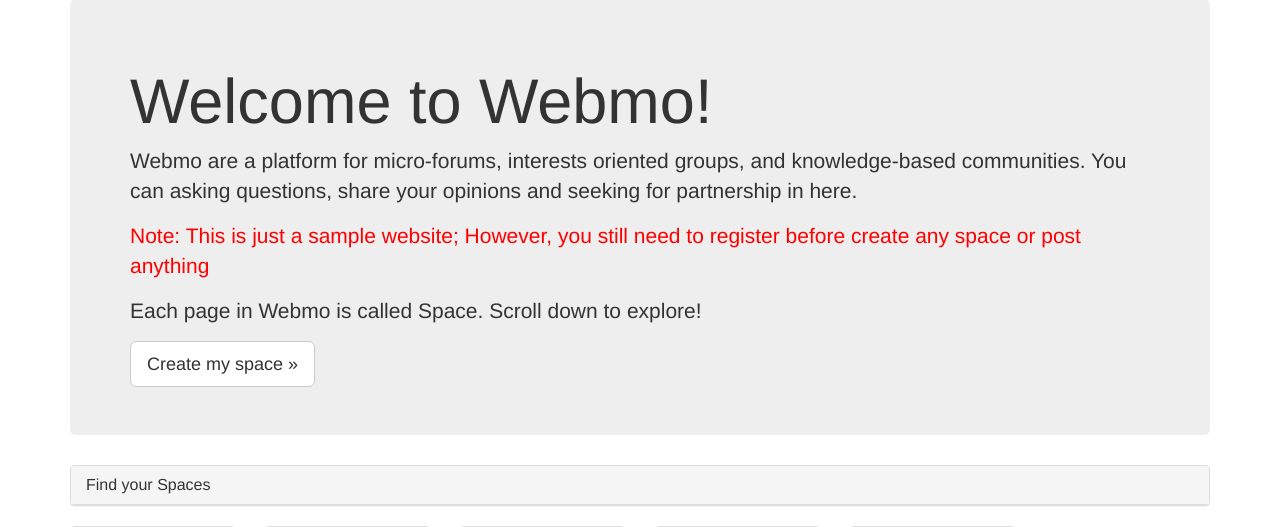
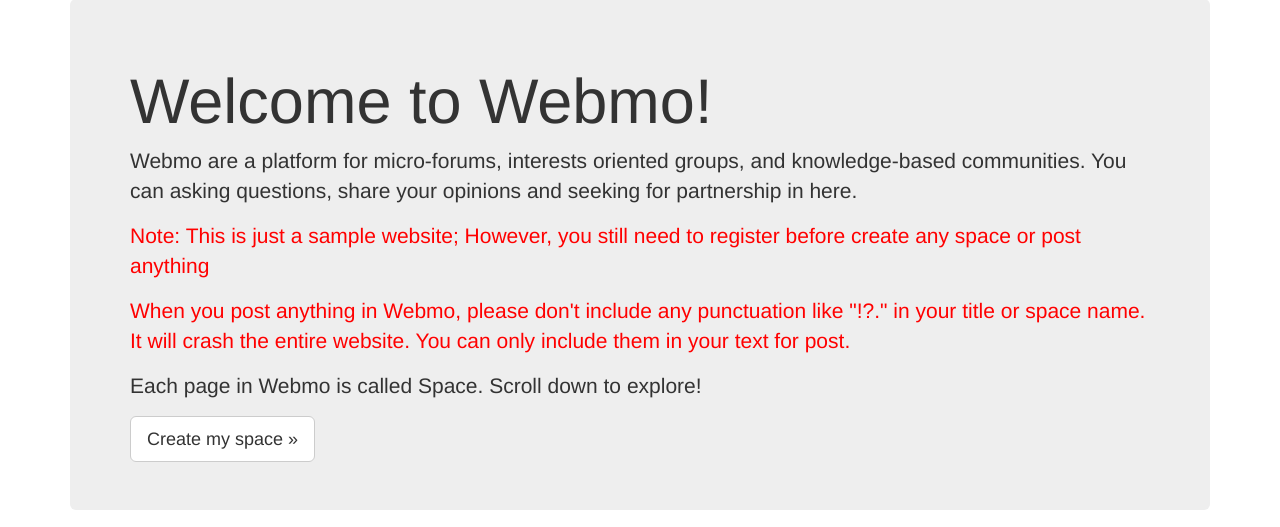
Before and after one commit to markguo40/webmo, a Django app: page / in a window 1280 px wide. Shown: the part 71-598 px from the top of the page. Run offline with Django 3.2, Linux system fonts and the light colour scheme; data comes from the database, SQL or seed files in the repository; both versions use the stored data as it was after the commit; some libraries are stand-ins or nearby versions.

Commit message:
complete

```diff
--- a/src/settings.py
+++ b/src/settings.py
@@ -23,7 +23,7 @@ BASE_DIR = os.path.dirname(os.path.dirname(os.path.abspath(__file__)))
 SECRET_KEY = '(zvzzqyvq^@(%f%p+tao8s_0-jgp_)mvdz!ss4m$h_j!=oy$wj'
 
 # SECURITY WARNING: don't run with debug turned on in production!
-DEBUG = False
+DEBUG = True
 
 ALLOWED_HOSTS = ['webmo.herokuapp.com']
 
--- a/templates/base.html
+++ b/templates/base.html
@@ -53,6 +53,9 @@
         </p>
           <p style="color:red">Note: This is just a sample website; However,
               you still need to register before create any space or post anything</p>
+          <p style="color:red">When you post anything in Webmo, please don't include any punctuation like "!?." in your title or space name. It will crash the entire website.
+          You can only include them in your text for post.
+          </p>
           <p>Each page in Webmo is called Space. Scroll down to explore!</p>
         <div>
           <a class="btn btn-lg btn-default"
```
Also changed, not shown: db.sqlite3.
